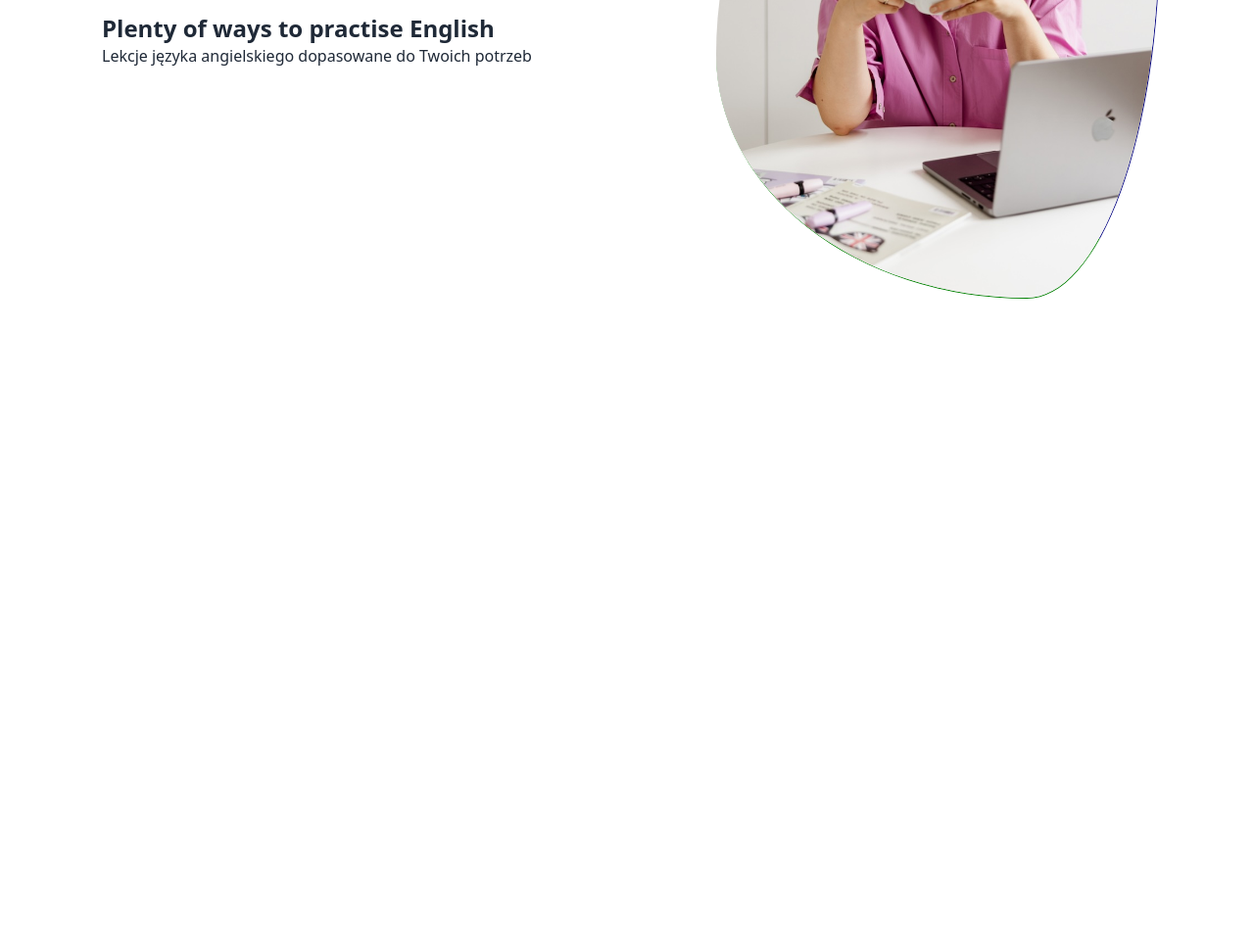
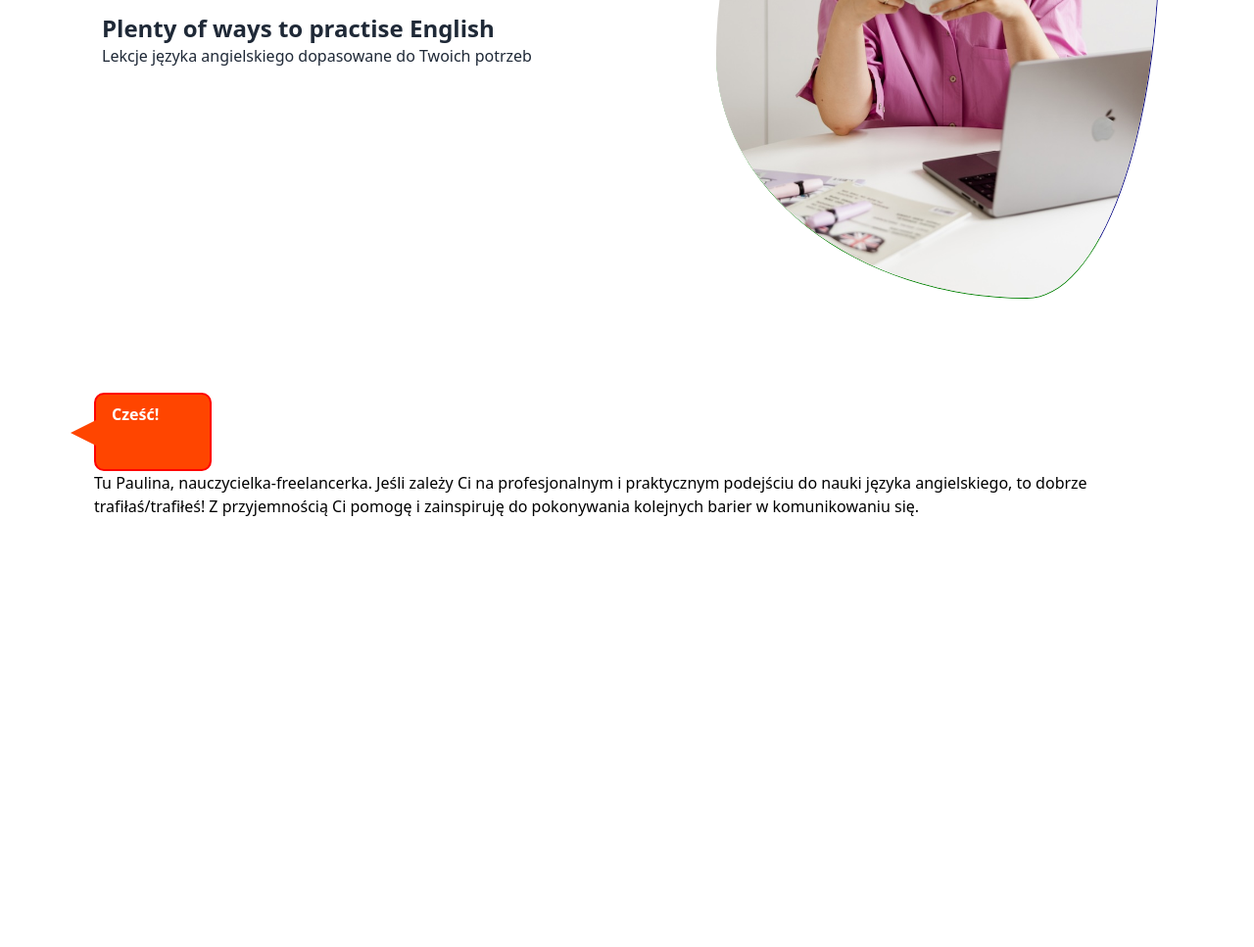
Before and after one commit to Dobeb96/plenty, a plain HTML site: page index.html in a window 1280 px wide. Shown: the part 423-1390 px from the top of the page at 98% size. Before the commit the page ends 800 px from the top, so only its background shows below. Drawn offline with nearby package versions, Linux system fonts and the light colour scheme.

Commit message:
Hello section

```diff
--- a/index.html
+++ b/index.html
@@ -60,7 +60,7 @@
           <a class="my-2 text-gray-700 transition-colors duration-300 transform hover:text-blue-500 lg:mx-4 lg:my-0"
             href="#">Home</a>
           <a class="my-2 text-gray-700 transition-colors duration-300 transform hover:text-blue-500 lg:mx-4 lg:my-0"
-            href="#">Hello</a>
+            href="#">Cześć!</a>
           <a class="my-2 text-gray-700 transition-colors duration-300 transform hover:text-blue-500 lg:mx-4 lg:my-0"
             href="#">Poznajmy się</a>
           <a class="my-2 text-gray-700 transition-colors duration-300 transform hover:text-blue-500 lg:mx-4 lg:my-0"
@@ -102,6 +102,20 @@
 
   </div>
   <!-- End of Home -->
+
+  <!-- Start of Hello -->
+  <div style="height: min(90vh, 900px)" class="px-24 py-12 flex flex-wrap container mx-auto">
+    <div>
+      <div id="talkbubble" class="px-4 py-2 text-white font-semibold">Cześć!</div>
+      <p>
+        Tu Paulina, nauczycielka-freelancerka. Jeśli zależy Ci na profesjonalnym i praktycznym podejściu do nauki języka
+        angielskiego, to dobrze trafiłaś/trafiłeś! Z przyjemnością Ci pomogę i zainspiruję do pokonywania kolejnych
+        barier
+        w komunikowaniu się.
+      </p>
+    </div>
+  </div>
+  <!-- End of Hello -->
 </body>
 
 </html>
--- a/styles/index.css
+++ b/styles/index.css
@@ -48,3 +48,25 @@
     box-shadow: 0 0 0 20px rgba(0, 0, 0, 0);
   }
 }
+
+#talkbubble {
+  width: 120px;
+  height: 80px;
+  background: orangered;
+  border: 2px solid red;
+  position: relative;
+  -moz-border-radius: 10px;
+  -webkit-border-radius: 10px;
+  border-radius: 10px;
+}
+#talkbubble:before {
+  content: "";
+  position: absolute;
+  right: 100%;
+  top: 26px;
+  width: 0;
+  height: 0;
+  border-top: 13px solid transparent;
+  border-right: 26px solid orangered;
+  border-bottom: 13px solid transparent;
+}
```
